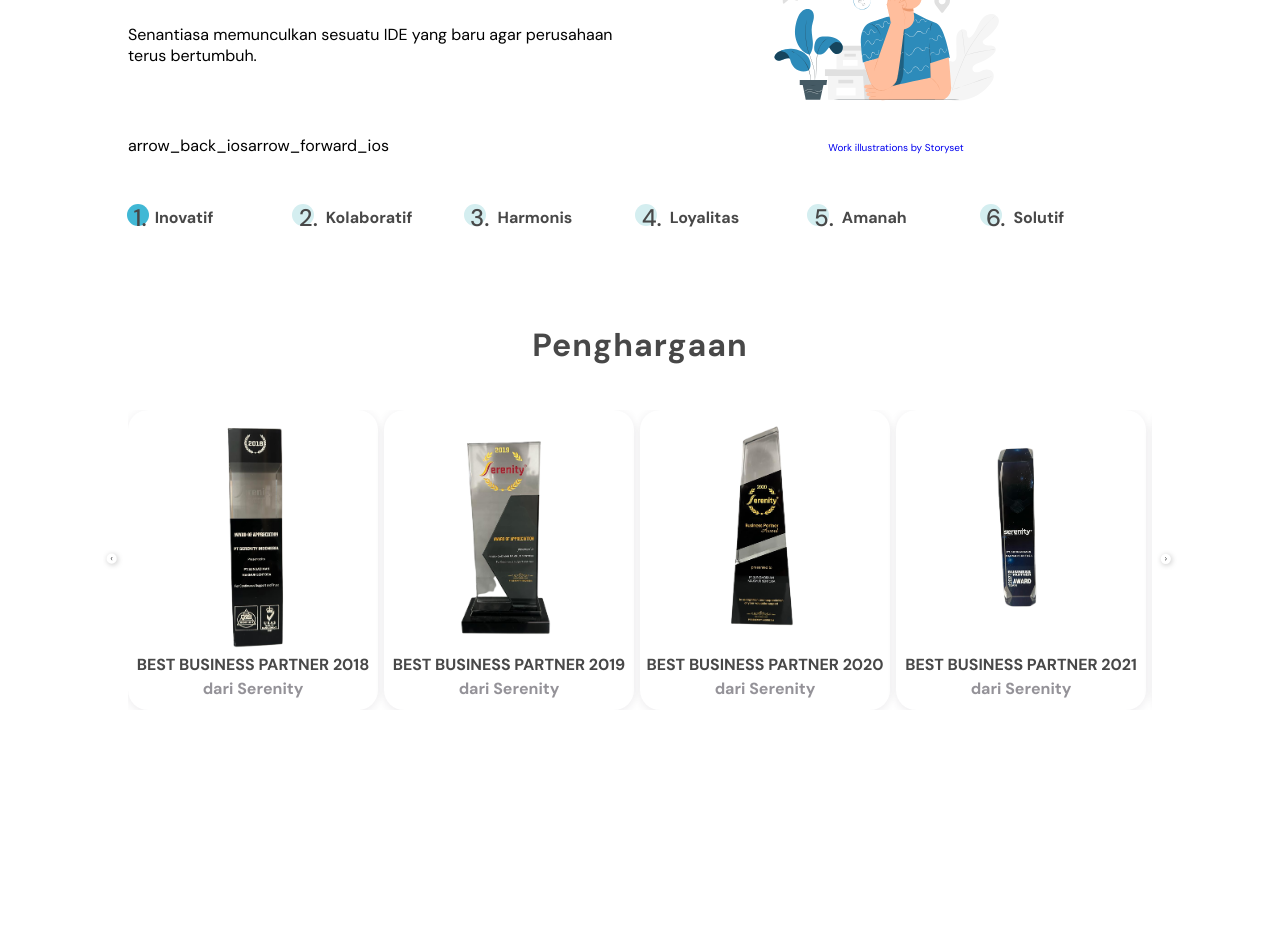
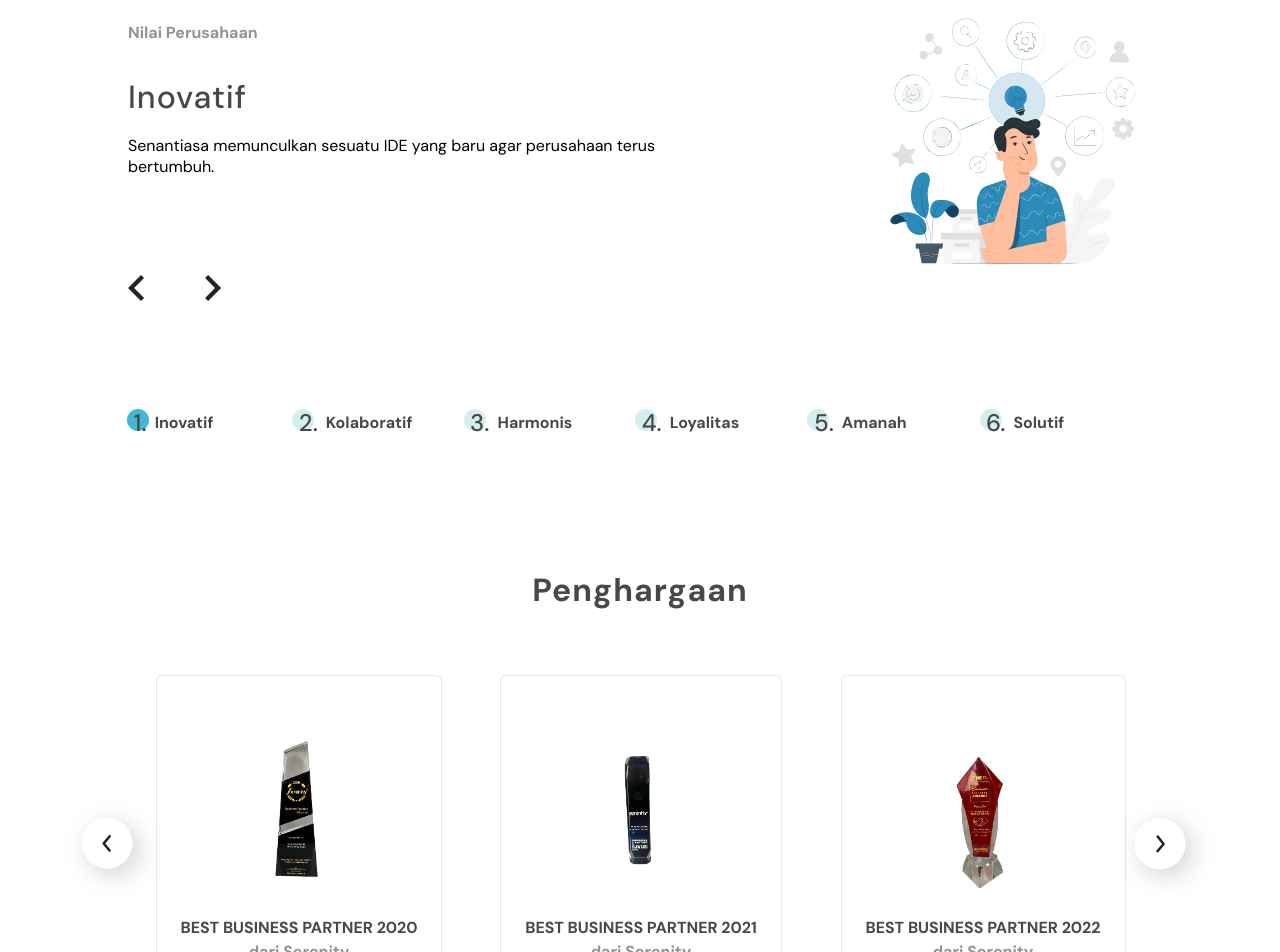
Before and after one commit to KelvinAnderson10/sungadiman-landing-page, a React (Vite) app: page / in a window 1280 px wide. Shown: the part 3160-4112 px from the top of the page. Before the commit the page ends 4010 px from the top, so only its background shows below. Built offline with nearby package versions, Linux system fonts and the light colour scheme.

Commit message:
responsive mobile styling

```diff
--- a/src/App.css
+++ b/src/App.css
@@ -420,7 +420,7 @@
   min-height: 100vh;
   display: flex;
   flex-direction: column;
-  padding: 90px 0px 60px 0px;
+  padding: 90px 0px 90px 0px;
   gap: 40px;
 }
 
--- a/src/Components/NilaiPerusahaan/NilaiPerusahaan.css
+++ b/src/Components/NilaiPerusahaan/NilaiPerusahaan.css
@@ -1,9 +1,10 @@
 .nilai-perusahaan {
     margin: 0 auto;
-    max-height: max-content;
+    height: max-content;
     max-width: 80vw;
     display: flex;
     flex-direction: column;
+    padding-bottom: 60px;
 }
 
 .font-nilai-perusahaan{
@@ -11,25 +12,28 @@
     font-weight: 700;
     color: var(--action-active);
     line-height: 24px;
+    padding-bottom: 30px;
 }
 
 .nilai-perusahaan-container{
+    /* background-color: black; */
+    padding-top: 120px;
     margin: 0 auto;
-    min-height: 30vh;
     width: 100%;
     display: flex;
     align-items: center;
     justify-content: space-between;
     flex-wrap: wrap;
+    padding-bottom: 60px;
 }
 
 .nilai-perusahaan-left{
     display: flex;
     flex-direction: column;
     align-items: flex-start;
-    justify-content: space-between;
-    min-height: 40vh;
-    width: 50%;
+    /* justify-content: space-between; */
+    max-width: 600px;
+    padding-top: 40px;
 }
 
 .nilai-perusahaan-right{
@@ -37,8 +41,7 @@
   flex-direction: column;
   align-items: center;
   justify-content: space-between;
-  min-height: 40vh;
-  width: 50%;
+  height: 288px;
   transition: opacity 0.5s, transform 0.5s;
 }
 
@@ -52,20 +55,24 @@
 
 .content-nilai{
     display: flex;
-    justify-content: space-between;
     flex-direction: column;
     align-items: flex-start;
-    min-height: 17vh;
+    gap: 16px;
+    min-height: 200px;
     transition: opacity 0.5s, transform 0.5s;
+    flex: 1;
+    padding-bottom: 80px;
 }
 
 .nilai-perusahaan-bottom{
+    display: block;
     width: 100%;
     margin-top: 5vh;
     display: flex;
     flex-direction: row;
     justify-content: space-around;
     flex-wrap: wrap;
+
 }
 
 .indicator {
@@ -131,3 +138,42 @@
   opacity: 0;
   transform: translateX(50px);
 }
+
+.arrow-container {
+  display: flex;
+  gap: 60px;
+}
+
+@media (max-width: 800px) {
+  .nilai-perusahaan-container{
+    padding-top: 0px;
+  }
+  .arrow-container {
+    display: flex;
+    gap: 30px;
+  }
+
+  .content-nilai{
+    padding-bottom: 10px;
+    min-height: 180px;
+  }
+
+  .nilai-perusahaan-bottom{
+    display: none;
+  }
+
+  .font-nilai-perusahaan{
+    padding-bottom: 10px;
+  }
+
+  .nilai-perusahaan-right{
+    max-width: 432px;
+    margin: 0 auto;
+    margin-top: 10px !important;
+  }
+
+  .nilai-perusahaan {
+    padding-bottom: 30px;
+  }
+
+}
--- a/src/Components/NilaiPerusahaan/NilaiPerusahaan.jsx
+++ b/src/Components/NilaiPerusahaan/NilaiPerusahaan.jsx
@@ -4,37 +4,37 @@
 const NilaiPerusahaan = () => {
     const arrayNilai = [
         {
-            "no":"1. ",
+            "no": "1. ",
             "title": "Inovatif",
             "description": "Senantiasa memunculkan sesuatu IDE yang baru agar perusahaan terus bertumbuh.",
             "img_path": "\inovatif.svg"
         },
         {
-            "no":"2. ",
+            "no": "2. ",
             "title": "Kolaboratif",
             "description": "Membangun kerjasama yang sinergis antara satu dengan lainya untuk menciptakan team yang solid.",
             "img_path": "\kolaboratif.svg"
         },
         {
-            "no":"3. ",
+            "no": "3. ",
             "title": "Harmonis",
             "description": "Saling peduli dan menghargai dalam membangun lingkungan kerja yang kondusif.",
             "img_path": "\harmonis.svg"
         },
         {
-            "no":"4. ",
+            "no": "4. ",
             "title": "Loyalitas",
             "description": "Berdedikasi dan mengutamakan kepentingan bersama dan rela berkorban untuk mencapai tujuan yang lebih besar.",
             "img_path": "\loyalitas.svg"
         },
         {
-            "no":"5. ",
+            "no": "5. ",
             "title": "Amanah",
             "description": "Memegang teguh kepercayaan yang diberikan serta bertanggung jawab memenuhi janji dan komitmen.",
             "img_path": "\amanah.svg"
         },
         {
-            "no":"6. ",
+            "no": "6. ",
             "title": "Solutif",
             "description": "Senantiasa memberikan solusi dan  masukan atas permasalahan permasalahan yang ada disetiap team, supaya segera terselesaikan.",
             "img_path": "\solutif.svg"
@@ -84,23 +84,24 @@
                             {arrayNilai[currentArray].description}
                         </p>
                     </div>
-                    <div>
-                        <span class="material-symbols-rounded" onClick={prev} style={{cursor:'pointer'}}>arrow_back_ios</span>
-                        <span class="material-symbols-rounded" onClick={next} style={{cursor:'pointer'}}>arrow_forward_ios</span>
+                    <div data-aos="zoom-in-up" data-aos-duration="1000" className="arrow-container">
+                        <svg onClick={prev} style={{ cursor: 'pointer' }} xmlns="http://www.w3.org/2000/svg" width="17" height="26" viewBox="0 0 17 26" fill="none">
+                            <path d="M16.0551 3.055L6.13172 13L16.0551 22.945L13.0001 26L5.34058e-05 13L13.0001 0L16.0551 3.055Z" fill="#222325" />
+                        </svg>
+                        <svg onClick={next} style={{ cursor: 'pointer' }} xmlns="http://www.w3.org/2000/svg" width="17" height="26" viewBox="0 0 17 26" fill="none">
+                            <path d="M0.0550537 3.055L9.97839 13L0.0550537 22.945L3.11005 26L16.1101 13L3.11005 0L0.0550537 3.055Z" fill="#222325" />
+                        </svg>
                     </div>
                 </div>
                 <div className={`nilai-perusahaan-right ${slideIn ? "slide-in" : slideOut ? "slide-out" : ""}`}>
                     <div data-aos="fade-right" data-aos-duration="1200">
-                        <img src={arrayNilai[currentArray].img_path}></img>
-                    </div>
-                    <div data-aos="fade-right" data-aos-duration="1200">
-                        <a href="https://storyset.com/work" style={{fontSize:'10px', textDecoration:"none"}}>Work illustrations by Storyset</a>
+                        <img src={arrayNilai[currentArray].img_path} title="https://storyset.com/work"></img>
                     </div>
                 </div>
             </div>
             <div className="nilai-perusahaan-bottom">
                 {arrayNilai.map((item, index) => (
-                <div className="indicator" key={index}>
+                    <div data-aos="zoom-in-right" data-aos-duration={(index + 1) * 300} className="indicator" key={index}>
                         {
                             currentArray == index ? <div className="indicator-blue-bg"></div> :
                                 <div className="indicator-blue-bright"></div>
--- a/src/Components/Penghargaan/Penghargaan.css
+++ b/src/Components/Penghargaan/Penghargaan.css
@@ -1,16 +1,35 @@
 .penghargaan{
     margin: 0 auto;
-    max-height: max-content;
     max-width: 80vw;
     display: flex;
     flex-direction: column;
-    margin-top: 10vh;
+    padding-top: 60px;
+    padding-bottom: 60px;
+
+}
+
+.slick-next:before,
+.slick-prev:before {
+    content: "" !important;
+}
+
+.slick-next {
+    width: 100px !important;
+    height: 100px !important;
+    right: -5vw !important;
+}
+
+.slick-prev {
+    width: 100px !important;
+    height: 100px !important;
+    left: -5vw !important;
+    z-index: 9999 !important;
 }
 
 .penghargaan-container{
+    margin: 0 auto;
     width: 100%;
-    height: 55vh;
-    margin-top: 5vh;
+    height: 60vh;
     gap: 100px;
 }
 
@@ -18,14 +37,18 @@
     display: flex;
     width: 100%;
     justify-content: center;
+    /* padding-top: 60px; */
+    padding-bottom: 60px;
+
 }
 
 .box-penghargaan{
-    max-width: 250px !important;
-    height: 300px;
-    border-radius: 20px;
-    box-shadow: 0px 2px 10px 0px rgba(58, 53, 65, 0.10);
-    background-color: rgba(255, 255, 255, 1);
+    padding: 60px 24px 60px 24px;
+    border-radius: 6px;
+    margin: 0 auto;
+    width: max-content !important;
+    border: 1px solid var(--light-other-divider, rgba(58, 53, 65, 0.12));
+    background: var(--light-background-paper, #FFF);
     display: flex !important;
     justify-content: center;
     align-items: center;
@@ -33,7 +56,13 @@
 }
 
 .tropy-container{
-    width: 175px;
+    width: 120.069px;
+    height: 160px;
+    margin-bottom: 20px;
+}
+
+.slick-dots {
+    bottom: -50px !important;
 }
 
 .title-penghargaan{
--- a/src/Components/Penghargaan/Penghargaan.jsx
+++ b/src/Components/Penghargaan/Penghargaan.jsx
@@ -35,34 +35,24 @@
     ]
 
     const settings = {
-        dots: false,
+        dots: true,
         infinite: true,
-        speed: 500,
-        slidesToShow: 4,
+        speed: 1000,
+        slidesToShow: 3,
+        autoplay: true,
         slidesToScroll: 3,
-        nextArrow: <img src="\next.svg"></img>,
-        prevArrow: <img src="\prev.svg"></img>,
+        autoplaySpeed: 4000,
+        nextArrow: (
+            <div >
+            <img className="arrows" src="/next.svg"></img>
+            </div>
+        ),
+        prevArrow: (<img className="arrows" src="/prev.svg"></img>),
         responsive: [
             {
-              breakpoint: 1050,
+                breakpoint: 800,
                 settings: {
-                slidesToShow: 3,
-                slidesToScroll: 3,
-                infinite: true,
-                dots: true
-              }
-            },
-            {
-              breakpoint: 960,
-              settings: {
-                slidesToShow: 2,
-                slidesToScroll: 2,
-                initialSlide: 2
-              }
-            },
-            {
-              breakpoint: 625,
-              settings: {
+                    arrows: false,
                     slidesToShow: 1,
                     slidesToScroll: 1
                 }
@@ -72,10 +62,10 @@
 
     return (
         <section id='penghargaan' className="penghargaan">
-            <div className="penghargaan-title-container">
+            <div data-aos="fade-up" data-aos-duration="1200" className="penghargaan-title-container">
                 <span className="visi-heading">Penghargaan</span>
             </div>
-            <div className="penghargaan-container">
+            <div  data-aos="zoom-in" data-aos-duration="1500" className="penghargaan-container">
                 <Slider {...settings}>
                     {dataPenghargaan.map((item, index) => (
                         <div className="box-penghargaan" key={index}>
```
Lines whose indentation alone changed are shown as unchanged.
